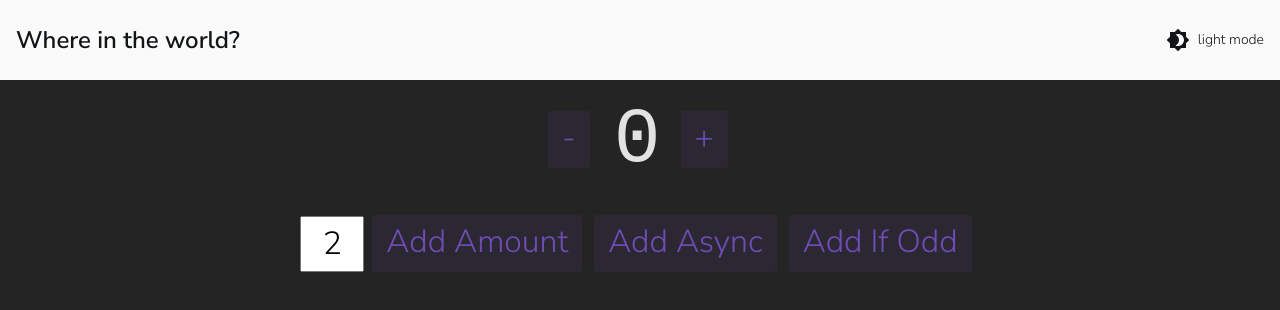
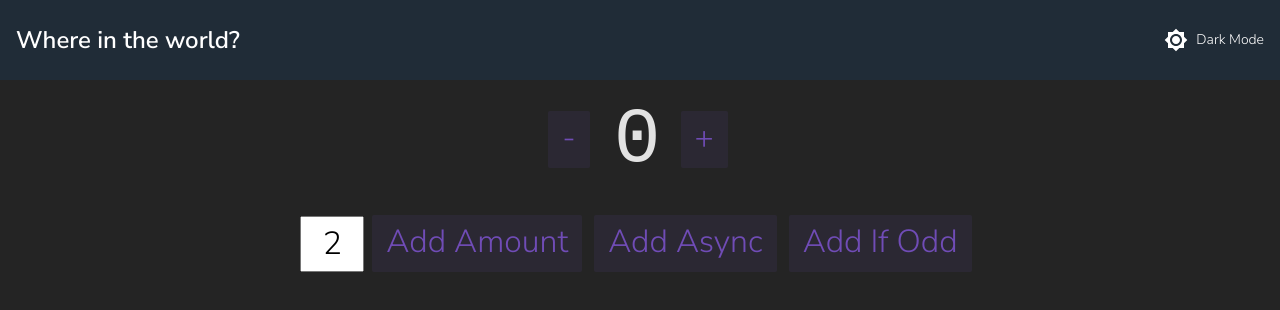
Before and after one commit to keeplearning211/rest-countries-api-with-color-theme-switcher, a React (Vite) app: page /country in a window 1280 px wide. Shown: the top 310 px of the page. Built offline with nearby package versions, Linux system fonts and the light colour scheme.

Commit message:
save chosen theme mode into local storage

```diff
--- a/src/components/Header.tsx
+++ b/src/components/Header.tsx
@@ -26,7 +26,7 @@ function Header() {
           <IconButton sx={{ ml: 1 }} onClick={toggleMode} color="inherit">
             {theme.palette.mode === 'dark' ? <Brightness7Icon /> : <Brightness4Icon />}
           </IconButton>
-          <Typography component="span" variant='body2'>
+          <Typography component="span" variant='body2' sx={{ textTransform: 'capitalize' }}>
             {theme.palette.mode} mode
           </Typography>
         </Box>
--- a/src/theme/ThemeProvider.tsx
+++ b/src/theme/ThemeProvider.tsx
@@ -3,8 +3,17 @@ import { ThemeProvider as MuiThemeProvider, createTheme } from '@mui/material/st
 import ThemeContext from './themeContext';
 import { darkThemeConfig, lightThemeConfig } from './themeConfig';
 
+const COLOR_SCHEME = 'COLOR_SCHEME'
+const getColorScheme = () => {
+  const colorScheme = localStorage.getItem(COLOR_SCHEME)
+  if (colorScheme === 'light' || colorScheme === 'dark')
+    return colorScheme
+  else
+    return 'dark'
+}
+
 const ThemeProvider: React.FC<{ children?: React.ReactNode }> = ({ children }) => {
-  const [mode, setMode] = React.useState<'light' | 'dark'>('light');
+  const [mode, setMode] = React.useState<'light' | 'dark'>(getColorScheme);
 
   const toggleMode = () => {
     setMode(mode === 'light' ? 'dark' : 'light');
@@ -12,6 +21,7 @@ const ThemeProvider: React.FC<{ children?: React.ReactNode }> = ({ children }) =
 
   const theme = React.useMemo(
     () => {
+      localStorage.setItem(COLOR_SCHEME, mode)
       if (mode === 'light') {
         return createTheme(lightThemeConfig)
       }
```
